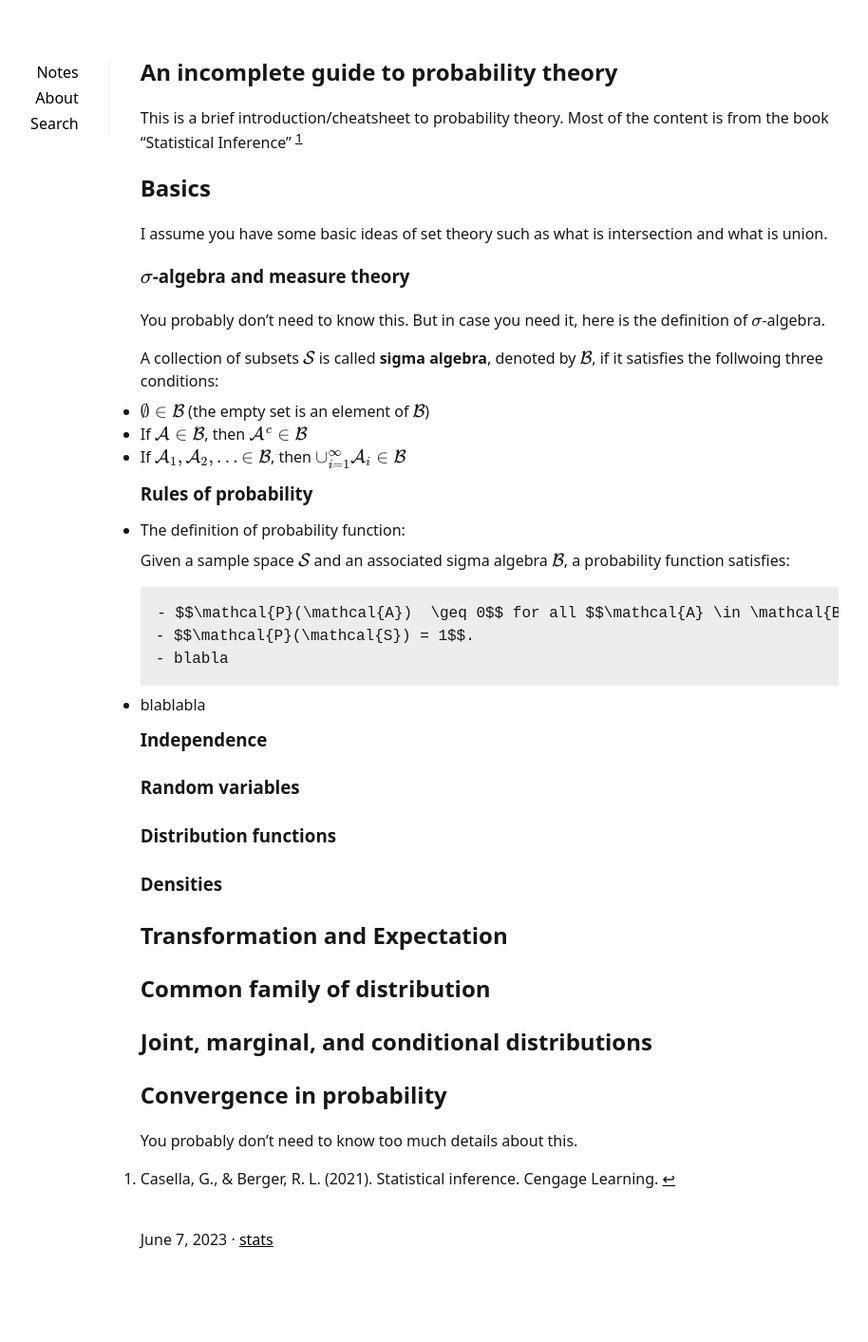
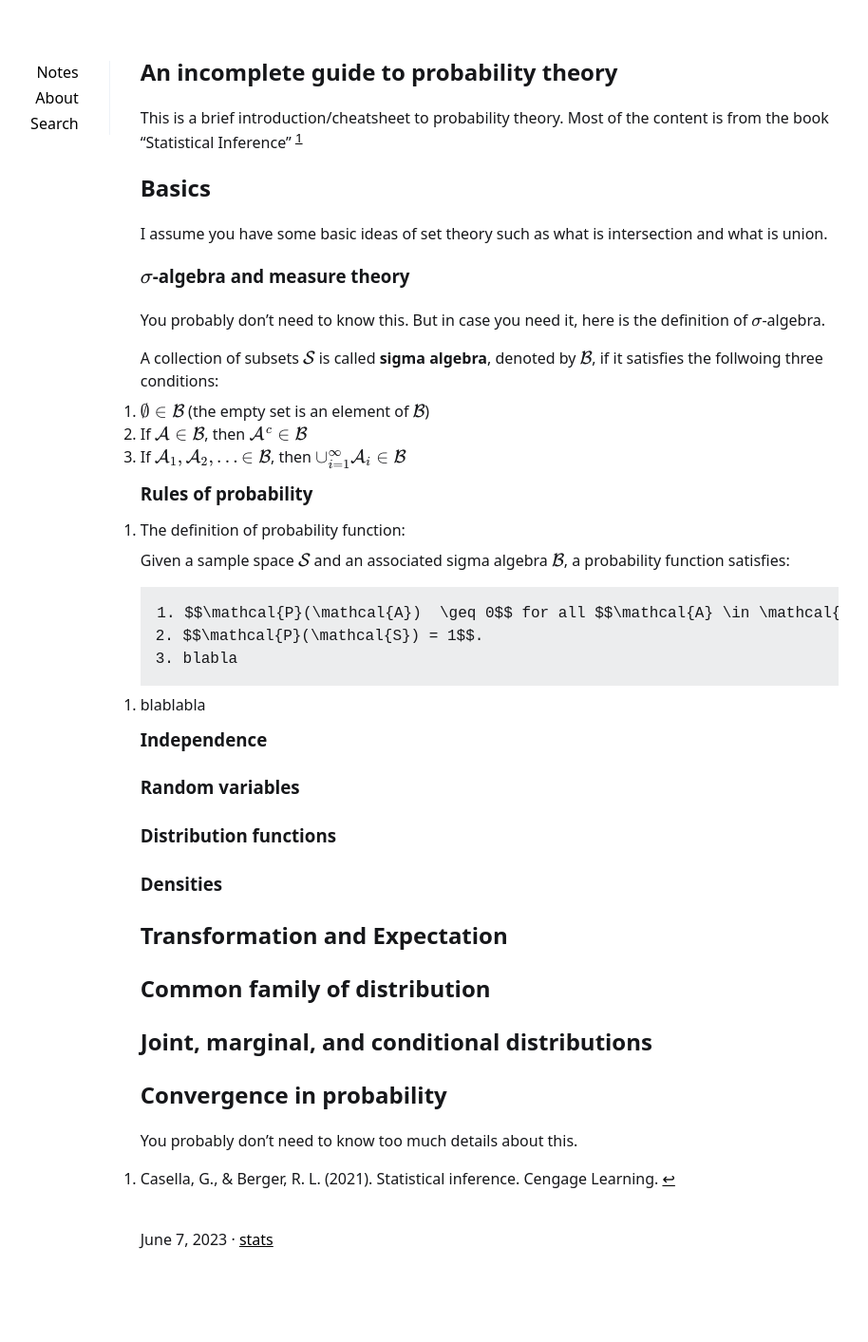
Before and after one commit to acneyouth1996/notes, a Jekyll site: the page built from _posts/2023-06-07-prob-theory.md, in a window 1280 px wide. Shown: the whole page at 95% size, without its empty margins (205-1119 px from the left). Built offline with Jekyll 4.4.1, drawn with Linux system fonts in a browser that asks for light colours.

Commit message:
new post

```diff
--- a/_posts/2023-06-07-prob-theory.md
+++ b/_posts/2023-06-07-prob-theory.md
@@ -22,22 +22,22 @@ You probably don't need to know this. But in case you need it, here is the defin
 A collection of subsets $$\mathcal{S}$$ is called **sigma algebra**, denoted by $$\mathcal{B}$$, if it satisfies the follwoing three conditions:
 
 
-- $$\emptyset \in \mathcal{B}$$ (the empty set is an element of $$\mathcal{B}$$)
-- If $$\mathcal{A} \in \mathcal{B}$$, then $$\mathcal{A}^{c} \in \mathcal{B}$$
-- If $$\mathcal{A}_{1}, \mathcal{A}_{2},... \in \mathcal{B}$$, then $$\cup_{i=1}^{\infty} \mathcal{A}_{i} \in \mathcal{B}$$
+1. $$\emptyset \in \mathcal{B}$$ (the empty set is an element of $$\mathcal{B}$$)
+2. If $$\mathcal{A} \in \mathcal{B}$$, then $$\mathcal{A}^{c} \in \mathcal{B}$$
+3. If $$\mathcal{A}_{1}, \mathcal{A}_{2},... \in \mathcal{B}$$, then $$\cup_{i=1}^{\infty} \mathcal{A}_{i} \in \mathcal{B}$$
 
 ### Rules of probability
 
 
-- The definition of probability function:
+1. The definition of probability function:
 
 Given a sample space $$\mathcal{S}$$ and an associated sigma algebra $$\mathcal{B}$$, a probability function satisfies:
 
-    - $$\mathcal{P}(\mathcal{A})  \geq 0$$ for all $$\mathcal{A} \in \mathcal{B}$$.
-    - $$\mathcal{P}(\mathcal{S}) = 1$$.
-    - blabla
+    1. $$\mathcal{P}(\mathcal{A})  \geq 0$$ for all $$\mathcal{A} \in \mathcal{B}$$.
+    2. $$\mathcal{P}(\mathcal{S}) = 1$$.
+    3. blabla
 
-- blablabla
+2. blablabla
 
 ### Independence
 ### Random variables
```
Also changed, not shown: 7 other files.
